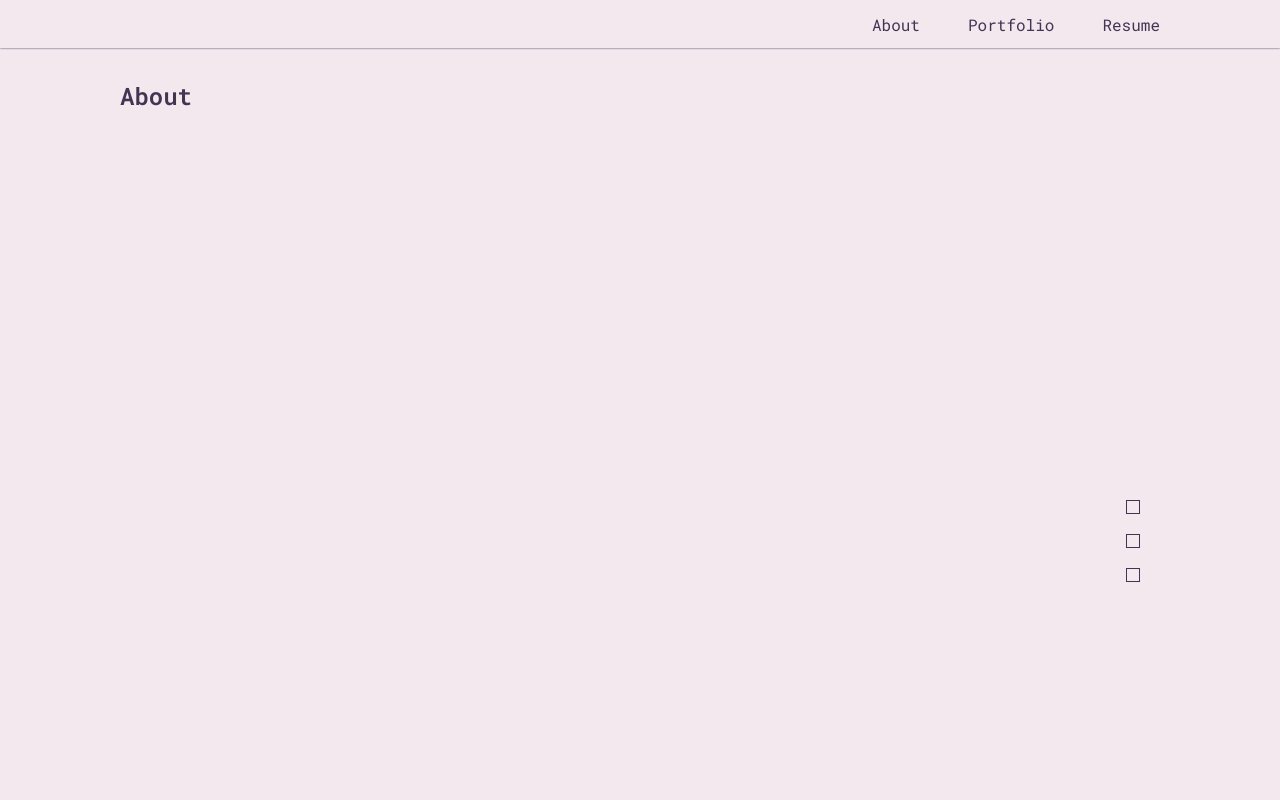
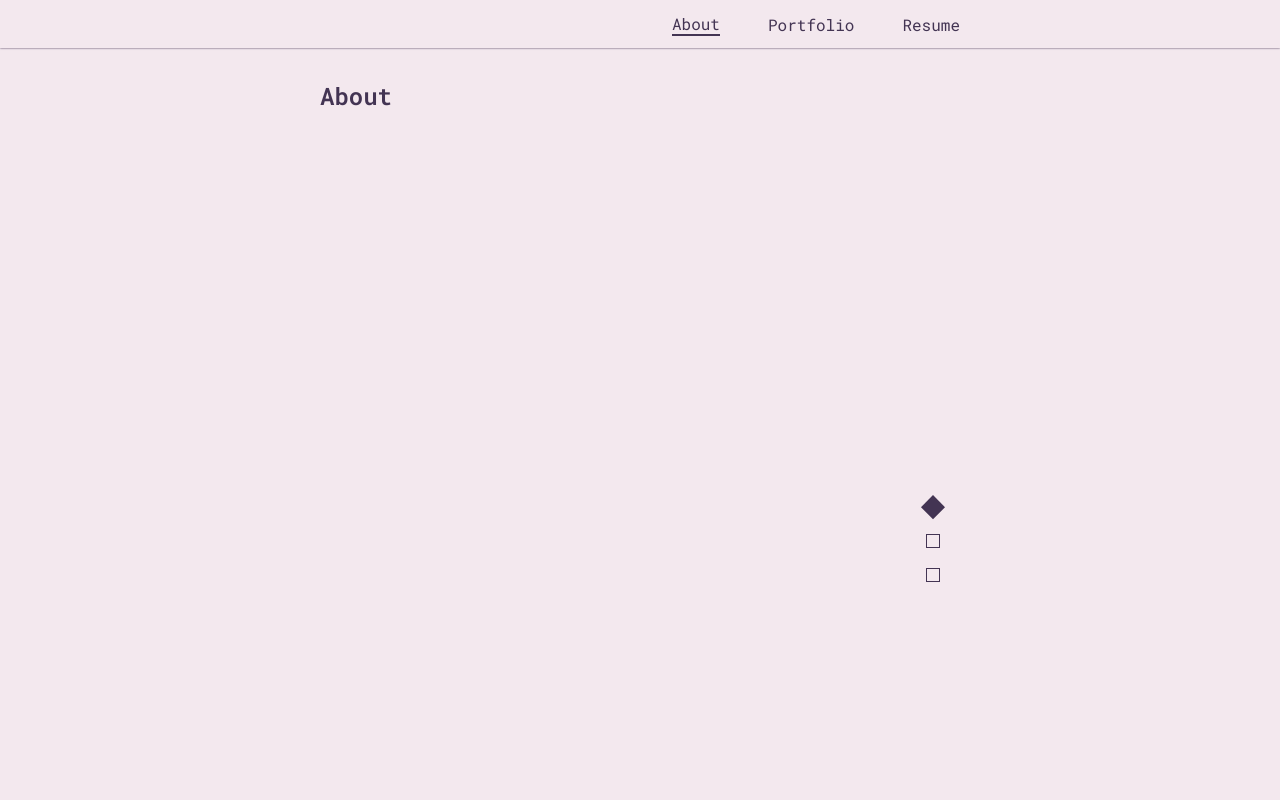
Before and after one commit to fredyyy998/portfolio-page, a React (Create React App) app: page / in a window 1280 px wide. Shown: the top 800 px of the page. Built offline with nearby package versions, Linux system fonts and the light colour scheme.

Commit message:
changed scroll behavior to auto scroll to next sector

```diff
--- a/src/App.scss
+++ b/src/App.scss
@@ -9,7 +9,7 @@ html, body {
 
   color: colors.$primary;
 }
-section {
+.section-content {
   display: block;
   background: colors.$secondary;
   height:100vh;
--- a/src/App.tsx
+++ b/src/App.tsx
@@ -2,25 +2,82 @@ import './App.scss';
 import { Navigation } from './navigation/Navigation';
 import { Footer } from './footer/Footer';
 import TopNavigation from './topNavigation/TopNavigation';
-import { useLocation } from 'react-router';
+import { useEffect, useRef, useState } from 'react';
 
 function App() {
+  const refSection1 = useRef<HTMLElement>(null);
+  const refSection2 = useRef<HTMLElement>(null);
+  const refSection3 = useRef<HTMLElement>(null);
+  const refSection4 = useRef<HTMLElement>(null);
+  const [activePageIndex, setActivePageIndex] = useState(0);
+  let lastScrollTop = 0;
+  let isScrolling = false;
+  const scrollTo = (index: number) => {
+    setActivePageIndex(index);
+    switch (index) {
+      default:
+      case 0:
+        refSection1.current?.scrollIntoView();
+        break;
+      case 1:
+        refSection2.current?.scrollIntoView();
+        break;
+      case 2:
+        refSection3.current?.scrollIntoView();
+        break;
+      case 3:
+        refSection4.current?.scrollIntoView();
+        break;
+    }
+  }
 
-  const { hash } = useLocation();
-  const activePageIndex = parseInt(hash[hash.length-1]) - 1;
+  useEffect(() => {
+    window.addEventListener('wheel', (ev) => {
+      console.log(true);
+      ev.preventDefault();
+      let scrollTop = document.documentElement.scrollTop;
+      let newIndex = activePageIndex;
+      if (scrollTop > lastScrollTop){
+        // scroll down
+        if (activePageIndex < 4) {
+          newIndex = activePageIndex + 1;
+        }
+      } else {
+        // scroll up
+        if (activePageIndex > 0) {
+          newIndex = activePageIndex - 1;
+        }
+      }
+      scrollTo(activePageIndex);
+      lastScrollTop = scrollTop <= 0 ? 0 : scrollTop; // For Mobile or negative scrolling
+    })
+  })
+
     return (
       <div>
-        <TopNavigation activeIndex={activePageIndex}/>
-          <Navigation/>
-          <section id={"section1"}>
-              <h1>About</h1>
-          </section>
-          <section id={"section2"} style={{backgroundColor: 'grey'}}>
+        <TopNavigation activeIndex={activePageIndex} onClick={scrollTo}/>
+        <Navigation activeIndex={activePageIndex} onSectionClick={scrollTo}/>
+        <section id={"section1"} ref={refSection1}>
+          <div className={'section-content'}>
+            <h1>About</h1>
+          </div>
+        </section>
+        <section id={"section2"} ref={refSection2}>
+          <div className={'section-content'} style={{backgroundColor: 'grey'}}>
             <h1>Portfolio</h1>
-          </section>
-          <section id={"section3"}><h1>Resume</h1>
-          </section>
-          <Footer />
+          </div>
+        </section>
+        <section id={"section3"} ref={refSection3}>
+          <div className={'section-content'}>
+            <h1>Resume</h1>
+          </div>
+        </section>
+        <section id={"section4"} ref={refSection4}>
+          <div className={'section-content'}>
+            <Footer />
+          </div>
+        </section>
+
       </div>
     );
 }
--- a/src/_vars.scss
+++ b/src/_vars.scss
@@ -1,7 +1,17 @@
-$side-padding: 120px;
+$side-padding: 20em;
 
 @mixin border-box {
   -webkit-box-sizing: border-box; /* Safari/Chrome, other WebKit */
   -moz-box-sizing: border-box;    /* Firefox, other Gecko */
   box-sizing: border-box;         /* Opera/IE 8+ */
 }
+
+@mixin user-select {
+  -webkit-touch-callout: none; /* iOS Safari */
+  -webkit-user-select: none; /* Safari */
+  -khtml-user-select: none; /* Konqueror HTML */
+  -moz-user-select: none; /* Old versions of Firefox */
+  -ms-user-select: none; /* Internet Explorer/Edge */
+  user-select: none; /* Non-prefixed version, currently
+                        supported by Chrome, Edge, Opera and Firefox */
+}
--- a/src/index.scss
+++ b/src/index.scss
@@ -1,6 +1,11 @@
 html {
   scroll-behavior: smooth;
-  overflow: hidden;
+
+  scrollbar-width: none; /* Firefox */
+  -ms-overflow-style: none;
+  ::-webkit-scrollbar {
+    display: none;
+  }
 }
 
 
--- a/src/navigation/NavItem.tsx
+++ b/src/navigation/NavItem.tsx
@@ -8,7 +8,8 @@ import { VariantLabels } from 'framer-motion/types/motion/types';
 
 type NavItemProps = {
     displayed: boolean;
-    sectionName: string;
+    index: number;
+    onClick: (index: number) => void;
 }
 
 export function NavItem(props: NavItemProps) {
@@ -24,5 +25,5 @@ export function NavItem(props: NavItemProps) {
         animate.background = 'rgba(0,0,0,0)';
     }
 
-    return <li><motion.a animate={animate} transition={{ type: "spring", duration: 0.6 }} className={classList} href={'#' +props.sectionName}/></li>
+    return <li><motion.div animate={animate} transition={{ type: "spring", duration: 0.6 }} className={classList} onClick={() => props.onClick(props.index)}/></li>
 }
--- a/src/navigation/Navigation.tsx
+++ b/src/navigation/Navigation.tsx
@@ -3,15 +3,19 @@ import './Navigation.scss';
 import { useLocation } from 'react-router';
 import { NavItem } from './NavItem';
 
-export function Navigation() {
-    const { hash } = useLocation();
+type NavigationProps = {
+  onSectionClick: (index: number) => void;
+  activeIndex: number;
+}
+
+export function Navigation(props: NavigationProps) {
 
     return (
         <nav>
             <ul>
-                <NavItem displayed={'#section1' === hash} sectionName={'section1'} />
-                <NavItem displayed={'#section2' === hash} sectionName={'section2'} />
-                <NavItem displayed={'#section3' === hash} sectionName={'section3'} />
+                <NavItem displayed={props.activeIndex === 0} index={0} onClick={props.onSectionClick}/>
+                <NavItem displayed={props.activeIndex === 1} index={1} onClick={props.onSectionClick}/>
+                <NavItem displayed={props.activeIndex === 2} index={2} onClick={props.onSectionClick}/>
             </ul>
         </nav>);
 }
--- a/src/topNavigation/TopNavigation.scss
+++ b/src/topNavigation/TopNavigation.scss
@@ -15,14 +15,17 @@
   background-color: colors.$secondary;
   box-shadow: 0 0 2px colors.$primary;
 
-  a:last-child {
+  span:last-child {
     margin: 0 0 0 1.5em;
   }
-  a {
+  span {
     margin: 0 1.5em;
 
     text-decoration: none;
     color: colors.$primary;
+    @include vars.user-select();
+
+    cursor: pointer;
   }
 
   .selected {
--- a/src/topNavigation/TopNavigation.tsx
+++ b/src/topNavigation/TopNavigation.tsx
@@ -1,8 +1,8 @@
 import './TopNavigation.scss';
-import { useLocation } from 'react-router';
 
 type TopNavigationProps = {
-  activeIndex: number
+  activeIndex: number,
+  onClick: (index: number) => void;
 }
 
 export default function TopNavigation(props: TopNavigationProps) {
@@ -10,9 +10,9 @@ export default function TopNavigation(props: TopNavigationProps) {
   classNames[props.activeIndex] = ' selected';
   return (
     <div className={'top-navigation'}>
-      <a href={'#section1'} className={classNames[0]}>About</a>
-      <a href={'#section2'} className={classNames[1]}>Portfolio</a>
-      <a href={'#section3'} className={classNames[2]}>Resume</a>
+      <span onClick={() => props.onClick(0)} className={classNames[0]}>About</span>
+      <span onClick={() => props.onClick(1)} className={classNames[1]}>Portfolio</span>
+      <span onClick={() => props.onClick(2)} className={classNames[2]}>Resume</span>
     </div>
   )
 }
```
